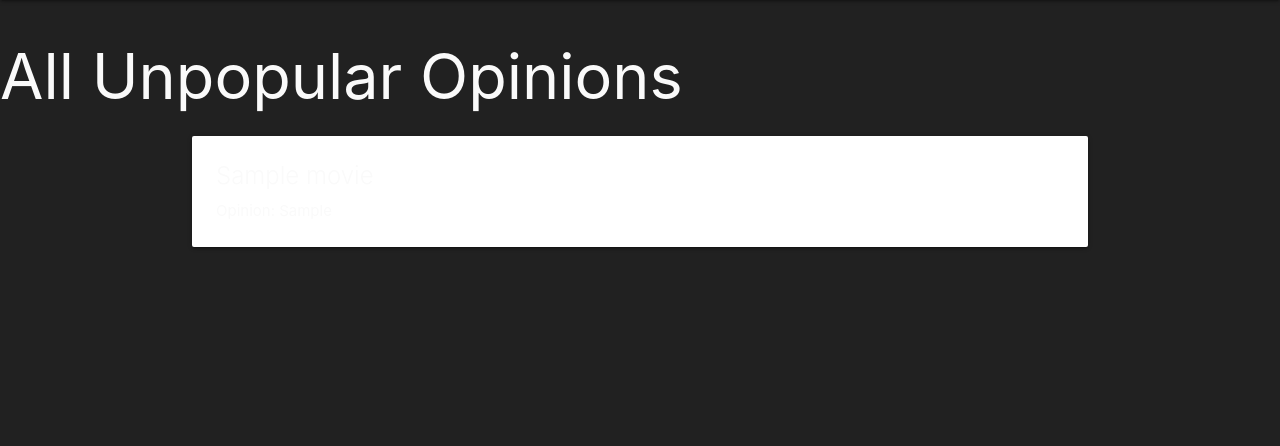
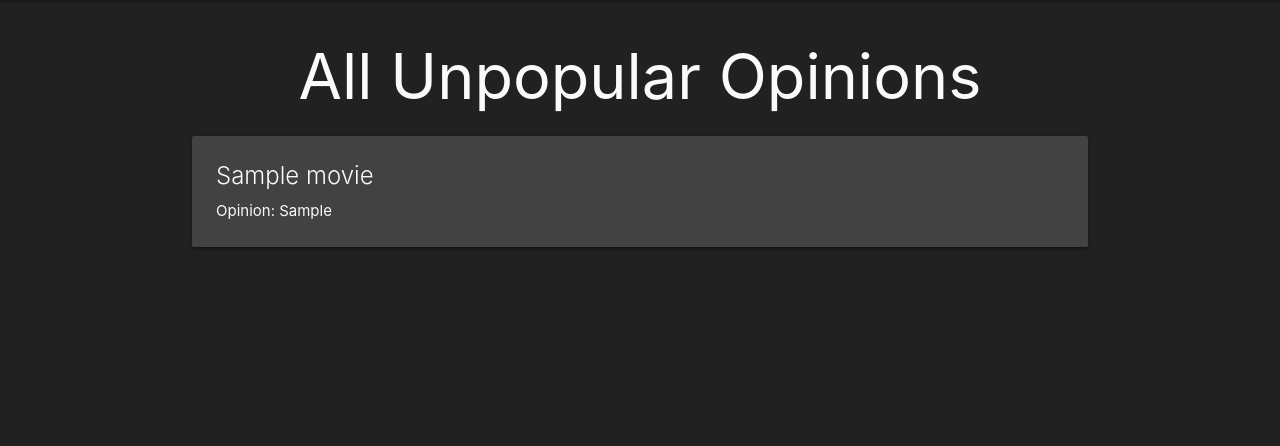
Before and after one commit to kujo8p/unpopular-opinion, a Django app: page /opinion/ in a window 1280 px wide. Shown: the part 64-510 px from the top of the page. Run offline with Django 5.2, Linux system fonts and the light colour scheme; a user stored in the database is signed in; tables that the repository leaves empty hold one stand-in row (values such as "Sample post").

Commit message:
opinions/index

```diff
--- a/unpopular_opinions/main_app/templates/opinions/index.html
+++ b/unpopular_opinions/main_app/templates/opinions/index.html
@@ -1,10 +1,10 @@
 {% extends 'base.html' %} {% block content %}
 
-<h1>All Unpopular Opinions</h1>
+<h1 class="center">All Unpopular Opinions</h1>
 
+{% for opinion in opinions %}
 <div class="container">
-{% for opinion in opinions %}
-  <div class="card">
+  <div class="card grey darken-3">
     <div class="card-content grey-text text-lighten-5">
       {% if opinion.personnel %}
       <span class="card-title">{{ opinion.personnel }}</span>
@@ -15,6 +15,5 @@ make the movie name smaller -->
       <p>Opinion: {{ opinion.tldr }}</p>
     </div>
   </div>
-</a>
 </div>
 {% endfor %} {% endblock %}
```
